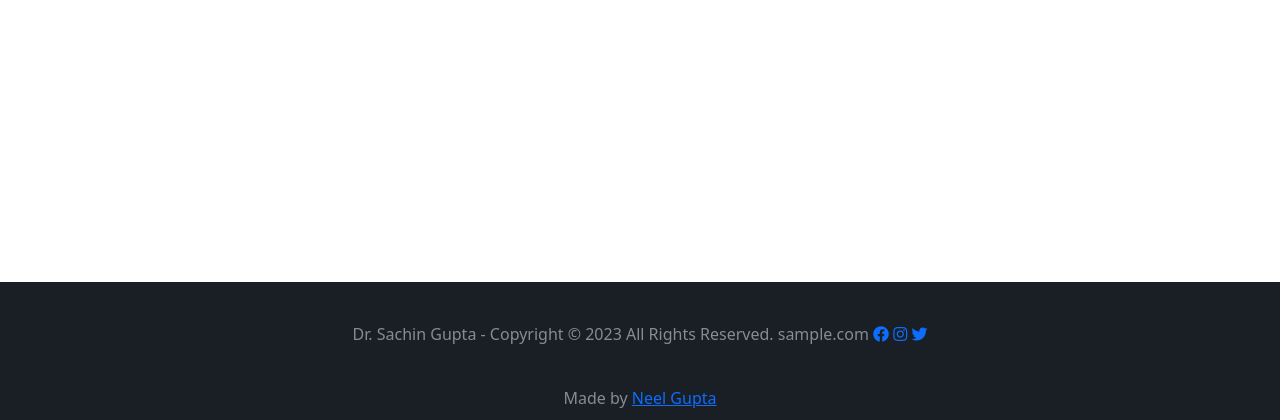
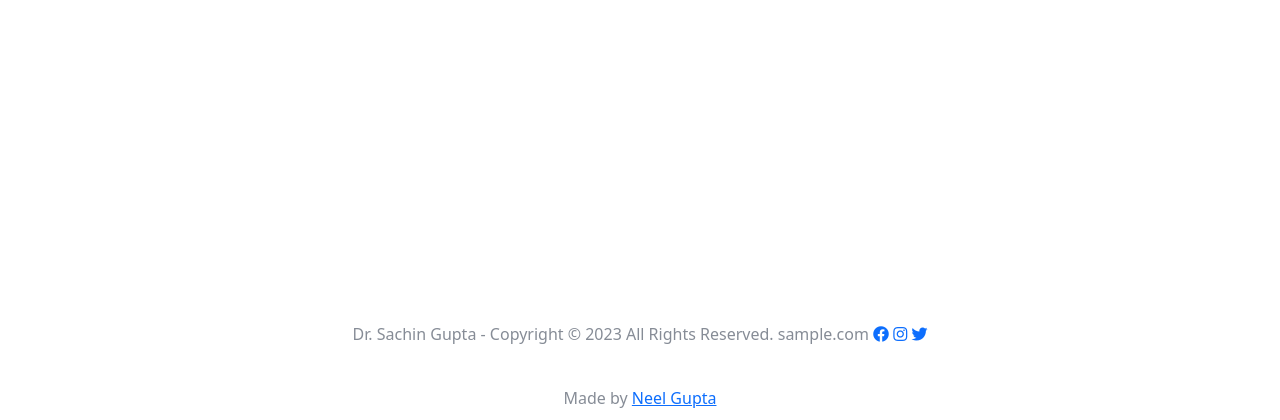
Before and after one commit to Neel-Gupta-Associates/dr_sachin_gupta, a PHP site: page / in a window 1280 px wide. Shown: the part 1696-2116 px from the top of the page. Run offline with PHP 8.4, Linux system fonts and the light colour scheme; some libraries are stand-ins or nearby versions.

Commit message:
Update style.css

```diff
--- a/css/style.css
+++ b/css/style.css
@@ -109,7 +109,6 @@ section {
 }
 
 footer {
-    background: #1A1E25;
     color: #868c96;
 }
 
```
